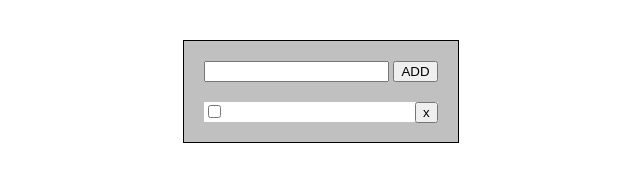
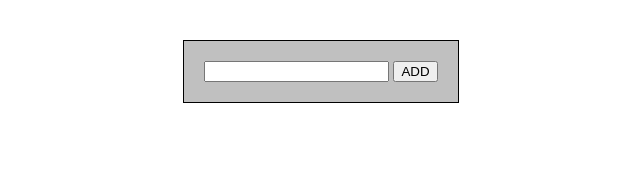
Before and after one commit to RukshanDF/todo-js, a plain HTML site: page index.html in a window 1280 px wide. Shown: the whole page, without its empty margins (319-959 px from the left). Drawn offline with Linux system fonts and the light colour scheme.

Commit message:
code refactor

```diff
--- a/index.html
+++ b/index.html
@@ -14,13 +14,7 @@
                  <input type="button" value="ADD" onclick="add()" />
             </div>
 
-            <ul class="list1">
-                <li>
-                    <input type="checkbox" />
-                    <span class="todo1"></span>
-                    <input type="button" value="x" id="close" />
-                </li>
-            </ul>
+            <ul class="list1" id="element"></ul>
         </div>
 
 
```
